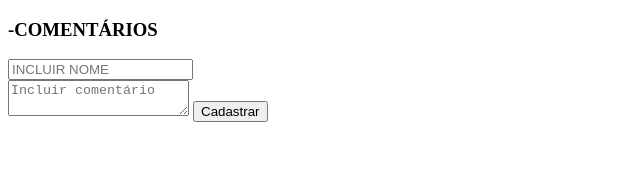
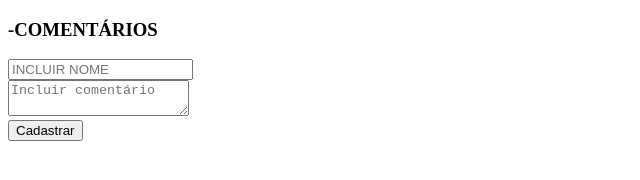
Before and after one commit to erwin-hc/boteco_comments, a plain HTML site: page index.html in a window 1280 px wide. Shown: the whole page, without its empty margins (0-640 px from the left). Drawn offline with Linux system fonts and the light colour scheme; no server answers.

Commit message:
Update index.html
17.37

```diff
--- a/index.html
+++ b/index.html
@@ -25,7 +25,7 @@
             <div class="modal-body">
               <form class="form" autocomplete="off">
                 <input    style = "text-transform:uppercase;" type="text" name="nome"        placeholder="Incluir Nome" required> <br>
-                <textarea type="text" name="comentario"  placeholder="Incluir comentário" required></textarea>
+                <textarea type="text" name="comentario"  placeholder="Incluir comentário" required></textarea><br>
                 <button class="btn btn-modal">Cadastrar</button>
               </form>
             </div>
```
